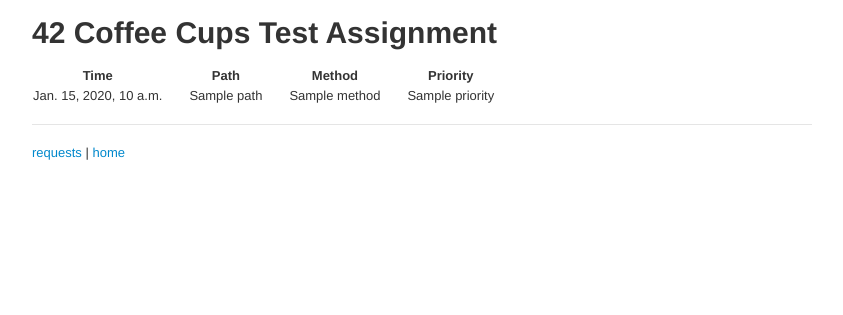
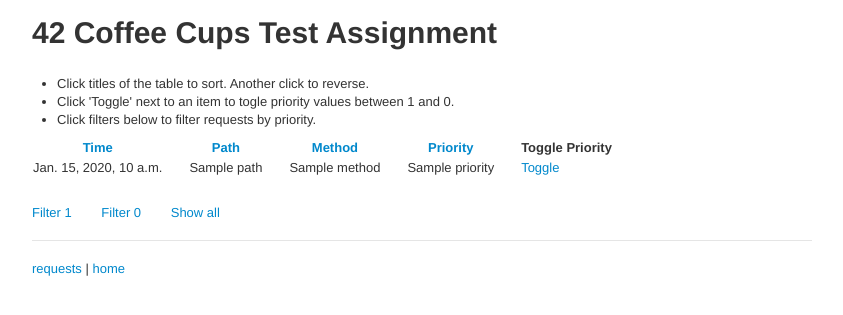
Before and after one commit to kil0vat/42-bohdang-testproject, a Django app: template src/requests_log/templates/requests_log.html in a window 1280 px wide. Shown: the top 315 px of the page, without its empty margins (138-981 px from the left). Run offline with Django 3.2, Linux system fonts and the light colour scheme; the template is opened without the code that fills it: most values are stand-ins (such as "Sample title", 1, 10 or a date in 2020); some libraries are stand-ins or nearby versions.

Commit message:
ticket:13 toggle priority, sort and filter the list with list.js

```diff
--- a/src/contact/static/css/style.css
+++ b/src/contact/static/css/style.css
@@ -30,3 +30,11 @@ img{
 td, th{
     padding-right: 2em
 }
+
+#filters{
+    margin-top: 2em
+}
+
+#filters a{
+    margin-right: 2em
+}
--- a/src/contact/templates/base.html
+++ b/src/contact/templates/base.html
@@ -26,7 +26,8 @@
         <script type ="text/javascript" src="{{ STATIC_URL }}js/jquery.form.js"></script>
 
         <script type ="text/javascript" src="{{ STATIC_URL }}js/bootstrap-modal.js"></script>
-        <script type ="text/javascript" src="{{ STATIC_URL }}js/contact.js"></script>
+
+        {% block js %}{% endblock %}
 
         <title>42 Coffee Cups Test Assignment - Artem Dudarev</title>
     </head>
--- a/src/contact/templates/edit_contact.html
+++ b/src/contact/templates/edit_contact.html
@@ -1,4 +1,10 @@
 {% extends "base.html" %}
+
+{% block js %}
+
+        <script type ="text/javascript" src="{{ STATIC_URL }}js/contact.js"></script>
+
+{% endblock %}
 
 {% block content %}
 
--- /dev/null
+++ b/src/requests_log/static/js/requests.js
@@ -0,0 +1,97 @@
+$(document).ready(function(){
+
+    var options = {
+            valueNames: [ 'id', 'time', 'path', 'method', 'priority' ]
+    };
+
+    var hackerList = new List('requests', options);
+
+    $('.update-priority').click(function() {
+        data = {
+            id: $(this).attr('data-id'),
+            priority: parseInt($(this).parent().prev(".priority").html(), 10) == 1 ? 0 : 1
+        };
+        var that = this;
+        $.ajax({
+            type: "POST",
+            url: '/requests/update_priority/',
+            data: data,
+            dataType: 'json',
+            success: function(result) {
+                if (result.success){
+                    var item = hackerList.get('id', result.id);
+                    item.values(
+                            {priority: result.priority}
+                            );
+                } else {
+                    alert('Error updating priority');
+                }
+            }
+        });
+    });
+
+    $('#filter-1').click(function() {
+        hackerList.filter(function(values) {
+            if (values.priority == "1") {
+                return true;
+            } else {
+                return false;
+            }
+        });
+        return false;
+    });
+
+    $('#filter-0').click(function() {
+        hackerList.filter(function(values) {
+            if (values.priority == "0") {
+                return true;
+            } else {
+                return false;
+            }
+        });
+        return false;
+    });
+
+    $('#show-all').click(function() {
+        hackerList.filter();
+        return false;
+    });
+});
+
+// https://docs.djangoproject.com/en/1.3/ref/contrib/csrf/
+$(document).ajaxSend(function(event, xhr, settings) {
+    function getCookie(name) {
+        var cookieValue = null;
+        if (document.cookie && document.cookie != '') {
+            var cookies = document.cookie.split(';');
+            for (var i = 0; i < cookies.length; i++) {
+                var cookie = jQuery.trim(cookies[i]);
+                // Does this cookie string begin with the name we want?
+                if (cookie.substring(0, name.length + 1) == (name + '=')) {
+                    cookieValue = decodeURIComponent(cookie.substring(name.length + 1));
+                    break;
+                }
+            }
+        }
+        return cookieValue;
+    }
+    function sameOrigin(url) {
+        // url could be relative or scheme relative or absolute
+        var host = document.location.host; // host + port
+        var protocol = document.location.protocol;
+        var sr_origin = '//' + host;
+        var origin = protocol + sr_origin;
+        // Allow absolute or scheme relative URLs to same origin
+        return (url == origin || url.slice(0, origin.length + 1) == origin + '/') ||
+            (url == sr_origin || url.slice(0, sr_origin.length + 1) == sr_origin + '/') ||
+            // or any other URL that isn't scheme relative or absolute i.e relative.
+            !(/^(\/\/|http:|https:).*/.test(url));
+    }
+    function safeMethod(method) {
+        return (/^(GET|HEAD|OPTIONS|TRACE)$/.test(method));
+    }
+
+    if (!safeMethod(settings.type) && sameOrigin(settings.url)) {
+        xhr.setRequestHeader("X-CSRFToken", getCookie('csrftoken'));
+    }
+});
--- a/src/requests_log/templates/requests_log.html
+++ b/src/requests_log/templates/requests_log.html
@@ -1,26 +1,53 @@
 {% extends "base.html" %}
+
+{% block js %}
+
+        <script type ="text/javascript" src="{{ STATIC_URL }}js/list.min.js"></script>
+        <script type ="text/javascript" src="{{ STATIC_URL }}js/requests.js"></script>
+
+{% endblock %}
 
 {% block content %}
 
+<p>
+<ul>
+    <li>Click titles of the table to sort. Another click to reverse.</li>
+    <li>Click 'Toggle' next to an item to togle priority values between 1 and 0.</li>
+    <li>Click filters below to filter requests by priority.</li>
+</ul>
+</p>
+
+<div id="requests">
     <table>
         <thead>
             <tr>
-            <th class="sort" data-sort="time">Time</th>
-            <th class="sort" data-sort="path">Path</th>
-            <th class="sort" data-sort="method">Method</th>
-            <th class="sort" data-sort="priority">Priority</th>
+                <th><a class="sort" data-sort="time" href="#">Time</a></th>
+                <th><a class="sort" data-sort="path" href="#">Path</a></th>
+                <th><a class="sort" data-sort="method" href="#">Method</a></th>
+                <th><a class="sort" data-sort="priority" href="#">Priority</a></th>
+                <th>Toggle Priority</th>
             </tr>
         </thead>
         <tbody class="list">
             {% for r in requests %}
             <tr>
+                <td class="id" style="display:none;">{{ r.id }}</td>
                 <td class="time">{{ r.time }}</td>
                 <td class="path">{{ r.path }}</td>
                 <td class="method">{{ r.method }}</td>
-            <td class="method">{{ r.priority}}</td>
+                <td class="priority">{{ r.priority}}</td>
+                <td class="toggle"><a class="update-priority" href="#" data-id="{{ r.id }}">Toggle</a></td>
+
             </tr>
             {% endfor %}
         </tbody>
-<table>
+    </table>
+</div>
+
+<div id="filters">
+<a href="#" id="filter-1">Filter 1</a>
+<a href="#" id="filter-0">Filter 0</a>
+<a href="#" id="show-all">Show all</a>
+</div>
 
 {% endblock %}
--- a/src/requests_log/urls.py
+++ b/src/requests_log/urls.py
@@ -2,4 +2,5 @@ from django.conf.urls.defaults import patterns, url
 
 urlpatterns = patterns('requests_log.views',
     url(r'^$', 'index', name='requests_log'),
+    url(r'^update_priority/$', 'update_priority', name='update_priority'),
 )
```
Also changed, not shown: src/requests_log/views.py (+18 -0 lines), src/requests_log/static/js/list.min.js (added). Lines whose indentation alone changed are shown as unchanged.
